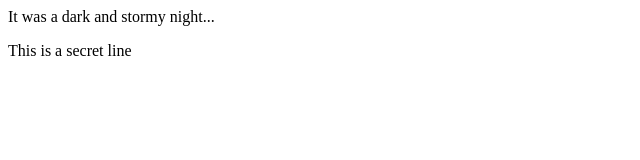
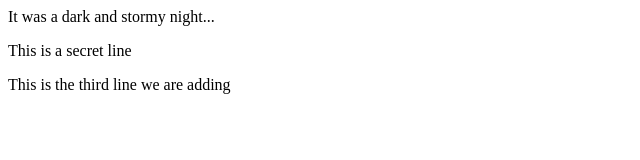
Before and after one commit to SowmyaDondeti/fireside-story, a plain HTML site: page index.html in a window 1280 px wide. Shown: the whole page, without its empty margins (0-640 px from the left). Drawn offline with Linux system fonts and the light colour scheme.

Commit message:
Added third line

```diff
--- a/index.html
+++ b/index.html
@@ -2,5 +2,6 @@
   <body>
     <p>It was a dark and stormy night...</p>
 	<p>This is a secret line</p>
+	<p>This is the third line we are adding</p>
   </body>
 </html>
```
